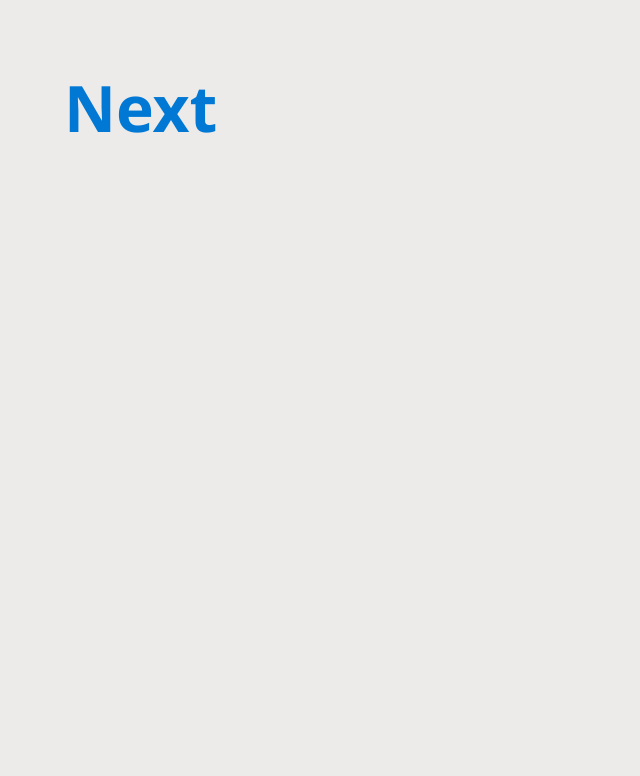
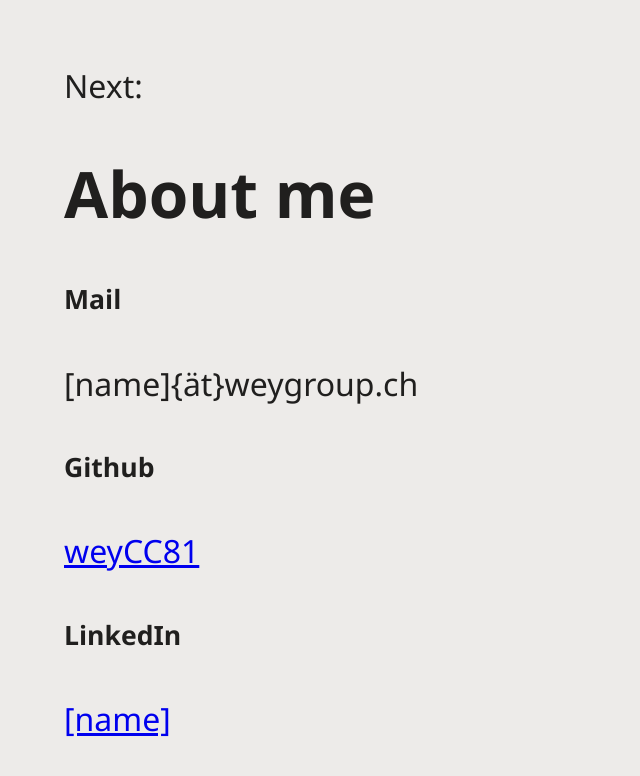
Before and after one commit to weyCC81/ch.weygroup.next, a plain HTML site: page index.html in a window 1280 px wide. Shown: the whole page, without its empty margins (0-640 px from the left). Drawn offline with Linux system fonts and the light colour scheme.

Commit message:
Draft 0.5

```diff
--- a/fabric.css
+++ b/fabric.css
@@ -4,7 +4,8 @@
     font-family: 'Segoe UI Web Regular', 'Segoe UI', 'Segoe WP', Tahoma, Arial, sans-serif;
     /*background-color: lightgrey;*/
     font-size: 2em;
-    color: #0078d4;
+    /*color: #0078d4;*/
+    color: #201f1e;
     margin: 2em;
     background-color: #edebe9;
 }
--- a/index.html
+++ b/index.html
@@ -1,24 +1,31 @@
+<!--
+    You opened the source code! Know some code, do you?
+-->
 <!DOCTYPE html>
 <html>
 <head>
     <meta charset="UTF-8">
-    <!--<title>Title of [Next]</title>-->
-    <title>Next</title>
-    <link rel="stylesheet" href="fabric.css" />
+    <title>Next: About me</title>
+    <meta name="description" content="Contact and Keys" />
+    <meta name="keywords" content="About,Multitasking,Contact,Personal">
+    <meta name="robots" content="index, nofollow">
+    <link rel="stylesheet" type="text/css" href="fabric.css" />
 </head>
 <body>
 
-    <h1>Next</h1>
-    <p><!-- Content of [Next] ...... <br /> --></p>
+    <p>Next:</p>
+    <h1>About me</h1>
+    <!--<h3>Contacts</h1>-->
 
-    <!--
-    <h1>From: S. Wey</h1>
-    <h2>To: Hello World</h2>
-    <h3>Mission: [Freedom]</h3>
-    <h4>Words: Errare humanum est</h4>
-    <h5>Next: ... </h5>
-    -->
+    <h5>Mail</h2>
+    <p>[name]{&auml;t}weygroup.ch</p>  <!--(<a href="./[name].asc" target="_blank">PGP-Key</a>)-->
+    <!-- Fingerprint / Key ID-->
 
+    <h5>Github</h2>
+    <a href="https://github.com/weyCC81">weyCC81</a>
+
+    <h5>LinkedIn</h2>
+    <a href="https://www.linkedin.com/in/[name]/">[name]</a>
 
 </body>
 </html>
```
